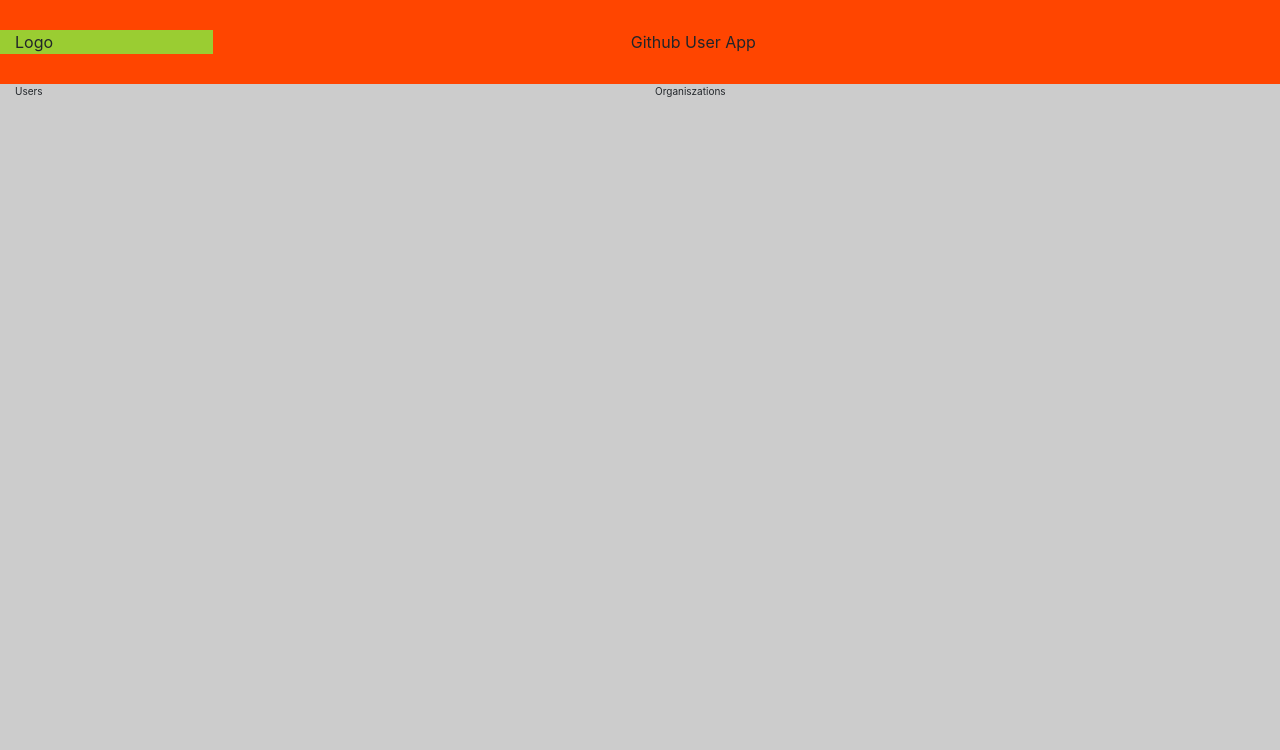
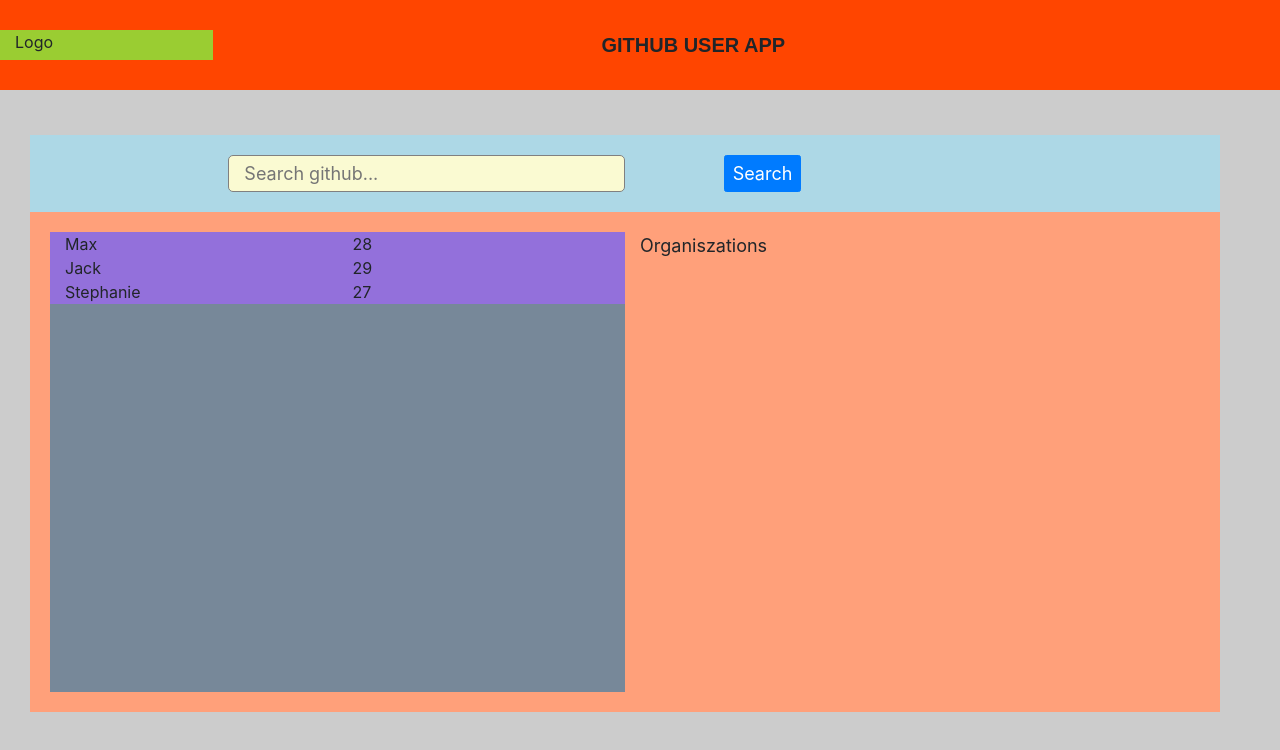
Before and after one commit to pepitz/gitHubUserApp, a React (Create React App) app: page / in a window 1280 px wide. Shown: the top 750 px of the page. Built offline with nearby package versions, Linux system fonts and the light colour scheme.

Commit message:
Up to Profile

```diff
--- a/src/App.js
+++ b/src/App.js
@@ -3,18 +3,15 @@
 import globalStyles from '../src/Assets/global-styles/bootstrap.min.module.css';
 import cx from 'classnames';
 
-import Header from './Header/header';
+import Header from './Header/Header';
+import Search from './Search/Search';
 
 class App extends Component {
   render() {
     return (
       <div className={cx(baseStyles.base, globalStyles['container-fluid'])}>
         <Header />
-        <div className="search row">
-          <div className="col-lg-6">Users</div>
-          <div className="col-lg-6">Organiszations</div>
-        </div>
-
+        <Search />
       </div>
     );
   }
--- a/src/Header/header.js
+++ b/src/Header/header.js
@@ -1,5 +1,6 @@
+
 import React from "react";
-import classes from './header.module.css';
+import classes from './Header.module.css';
 import globalStyles from '../Assets/global-styles/bootstrap.min.module.css';
 import cx from 'classnames';
 
--- a/src/Header/header.module.css
+++ b/src/Header/header.module.css
@@ -5,6 +5,10 @@
 }
 
 .header__text{
+    font-family: sans-serif;
+    font-size: 2rem;
+    font-weight: 700;
+    text-transform: uppercase;
     text-align: center;
 }
 
--- /dev/null
+++ b/src/Profile/Profile.js
@@ -0,0 +1,15 @@
+import React from "react";
+import globalStyles from "../Assets/global-styles/bootstrap.min.module.css";
+import cx from "classnames";
+import classes from "./Profile.module.css";
+
+const profile = props => {
+  return (
+    <div className={cx(classes.profile, globalStyles.row)}>
+      <div className={cx(globalStyles["col-md-6"])}>{props.name}</div>
+      <div className={cx(globalStyles["col-md-6"])}>{props.age}</div>
+    </div>
+  );
+};
+
+export default profile;
--- /dev/null
+++ b/src/Profile/Profile.module.css
@@ -0,0 +1,4 @@
+.profile {
+  font-size: 1.6rem;
+  background: mediumpurple;
+}
--- /dev/null
+++ b/src/Search/Search.js
@@ -0,0 +1,68 @@
+import React, { Component } from "react";
+import globalStyles from "../Assets/global-styles/bootstrap.min.module.css";
+import cx from "classnames";
+import classes from "./Search.module.css";
+
+import Profile from '../Profile/Profile';
+
+class Search extends Component {
+  state = {
+      users: [
+          {name: 'Max', age: 28},
+          {name: 'Jack', age: 29},
+          {name: 'Stephanie', age: 27},
+      ],
+      showResults: false
+  };
+
+  toggleResultsHandler = () => {
+    const doesShow = this.state.showResults;
+    this.setState({showResults: !doesShow});
+  };
+
+  render() {
+    return (
+      <div className={cx(classes.search, globalStyles.row)}>
+        <div className={cx(classes.search__input, globalStyles["col-md-12"], globalStyles.row)}>
+          <input
+            type="text"
+            placeholder="Search github..."
+            className={cx(
+              classes["search__input--box"],
+              globalStyles["col-md-4"],
+              globalStyles["offset-md-2"]
+            )}
+          />
+          <button
+            className={cx(
+              classes["search__input--btn"],
+              globalStyles["col-md-auto"],
+              globalStyles["offset-md-1"],
+              globalStyles.btn,
+              globalStyles["btn-primary"]
+            )}
+            onClick={this.toggleResultsHandler}
+          >
+            Search
+          </button>
+        </div>
+        <div
+          className={cx(
+            classes.search__results,
+            globalStyles["col-md-12"],
+            globalStyles.row
+          )}
+        >
+          <div className={cx(globalStyles["col-md-6"], classes.search__list)}>
+            <Profile name={this.state.users[0].name} age={this.state.users[0].age}></Profile>
+            <Profile name={this.state.users[1].name} age={this.state.users[1].age}></Profile>
+            <Profile name={this.state.users[2].name} age={this.state.users[2].age}></Profile>
+          </div>
+          <div className={cx(globalStyles["col-md-6"])}>Organiszations</div>
+        </div>
+      </div>
+    );
+  }
+}
+
+export default Search;
--- /dev/null
+++ b/src/Search/Search.module.css
@@ -0,0 +1,33 @@
+.search {
+    font-size: 1.8rem;
+    padding: 4.5rem;
+
+}
+
+.search__input {
+    background: lightblue;
+    padding: 2rem 0;
+}
+
+.search__input--box {
+    background: lightgoldenrodyellow;
+    outline: none;
+    border-radius: 5px;
+    border: 1px solid grey;
+}
+
+.search__input--btn {
+    cursor: ponter;
+    font-size: inherit;
+    font-weight: 400;
+}
+
+.search__results {
+    background: lightsalmon;
+    height: 50rem;
+    padding: 2rem;
+}
+
+.search__list {
+    background-color: lightslategray;
+}
```
